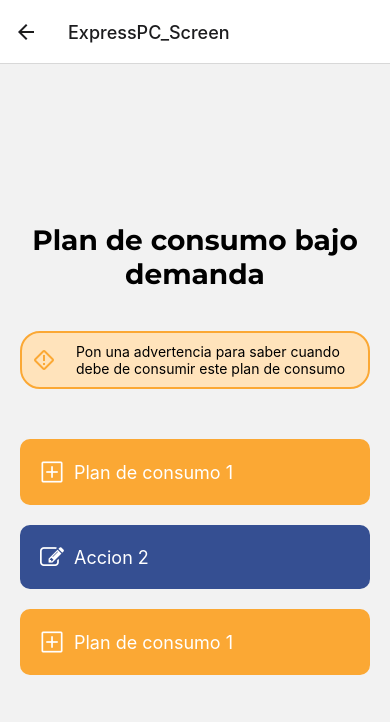
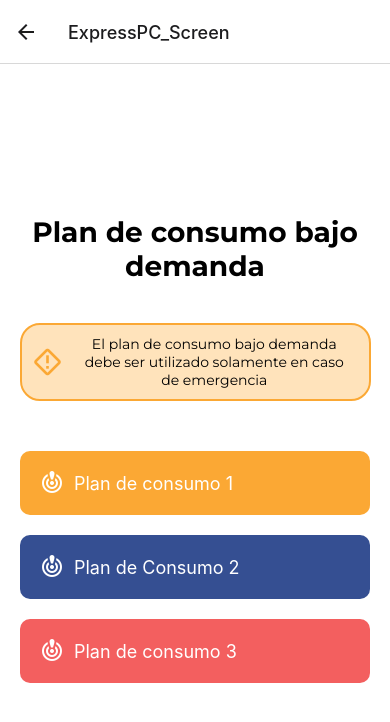
Before and after one commit to AreMunoz/Dispensador-de-Pastillas-con-React, a React Native app: screen /ExpressPC_Screen in a window 390 px wide. Shown: the top 722 px of the page. Built offline with nearby package versions, Linux system fonts and the light colour scheme.

Commit message:
pantalla plan de consumo bajo demanda

```diff
--- a/Navigation.tsx
+++ b/Navigation.tsx
@@ -13,6 +13,7 @@ import ModificarPC_Screen from './screens/ModificarPC_Screen';
 import EliminarPC_Screen from './screens/EliminarPC_Screen';
 import BottomTab from './screens/BottomTab';
 import ExpressPC_Screen from './screens/ExpressPC_Screen';
+import DispensarPC_BajoDemanda from './screens/DispensarPC_BajoDemanda';
 const Stack = createStackNavigator<RootStackParamList>();
 
 const Navigation = () => {
@@ -29,6 +30,7 @@ const Navigation = () => {
         <Stack.Screen name="SignInScreen" component={SignInScreen} />
         <Stack.Screen name="ModificarPC_Screen" component={ModificarPC_Screen} />
         <Stack.Screen name="ExpressPC_Screen" component={ExpressPC_Screen} />
+        <Stack.Screen name="DispensarPC_BajoDemanda" component={DispensarPC_BajoDemanda}/>
 
       </Stack.Navigator>
 
--- a/routes.d.ts
+++ b/routes.d.ts
@@ -12,6 +12,7 @@ export type RootStackParamList = {
     VincularDispScreen: undefined;
     ModificarPC_Screen: undefined;
     ExpressPC_Screen: undefined;
+    DispensarPC_BajoDemanda: undefined;
 
 };
 
--- a/screens/ConsultarPC_Screen.tsx
+++ b/screens/ConsultarPC_Screen.tsx
@@ -62,7 +62,7 @@ const ConsultarPC_Screen = ({ navigation }: ConsultarPCScreenProps) => {
     // Usando Axios
     axios
       .get<GetConsultarPlanDeConsumoResponse[]>(
-        "http://localhost:8080/api/planesDeConsumo"
+        "http://localhost:8080/planesDeConsumo/"
       )
       .then((response) => {
         setData(response.data);
@@ -122,7 +122,7 @@ const ConsultarPC_Screen = ({ navigation }: ConsultarPCScreenProps) => {
         </Picker>
       </View>
 
-      <TouchableOpacity style={[styles.formatoButton, styles.buttonConsultar ]}>
+      <TouchableOpacity style={[styles.formatoButton, styles.buttonConsultar]}>
         <FontAwesome5 name="eye" size={28} color={"white"} />
         <Text style={styles.buttonText}>Consultar</Text>
       </TouchableOpacity>
@@ -138,21 +138,20 @@ const ConsultarPC_Screen = ({ navigation }: ConsultarPCScreenProps) => {
         <View style={[styles.info]}>
           <Text style={[styles.Subtitle]}>Nombre del medicamento:</Text>
           <Text style={[styles.respuestaCard, styles.respuestaText]}>
-            medicamento X {selected?.nombreDeMedicamento}
+            {selected?.nombreDeMedicamento}
           </Text>
         </View>
         <View style={styles.box}>
           <View style={[styles.column, { flex: 1 }]}>
             <Text style={[styles.Subtitle]}>Frecuencia:</Text>
             <Text style={[styles.respuestaCard, styles.respuestaText]}>
-              {selected?.frecuencia} 24 horas
+              {selected?.frecuencia}
             </Text>
           </View>
           <View style={[styles.column, { flex: 1 }]}>
             <Text style={[styles.Subtitle]}>Dosis:</Text>
             <Text style={[styles.respuestaCard, styles.respuestaText]}>
-              {" "}
-              1 al día {selected?.dosis}
+              {selected?.dosis}
             </Text>
           </View>
         </View>
@@ -161,15 +160,13 @@ const ConsultarPC_Screen = ({ navigation }: ConsultarPCScreenProps) => {
           <View style={[styles.column, { flex: 1 }]}>
             <Text style={[styles.Subtitle]}>Fecha de Inicio:</Text>
             <Text style={[styles.respuestaCard, styles.respuestaText]}>
-              {" "}
-              14/14/2024{selected?.fechaDeInicio}
+              {selected?.fechaDeInicio}
             </Text>
           </View>
           <View style={[styles.column, { flex: 1 }]}>
             <Text style={[styles.Subtitle]}>Fecha de Fin:</Text>
             <Text style={[styles.respuestaCard, styles.respuestaText]}>
-              {" "}
-              30/30/2030{selected?.fechaDeFin}
+              {selected?.fechaDeFin}
             </Text>
           </View>
         </View>
@@ -183,7 +180,7 @@ const ConsultarPC_Screen = ({ navigation }: ConsultarPCScreenProps) => {
             <Text style={styles.buttonText}>Modificar</Text>
           </TouchableOpacity>
           <TouchableOpacity
-            style={[styles.styleButton, { backgroundColor: "#FF0000" }]}
+            style={[styles.styleButton, { backgroundColor: "#E72929" }]}
             onPress={() => navigation.navigate("EliminarPC_Screen" as never)}
           >
             <FontAwesome5 name="trash" size={20} color={"white"} />
@@ -314,7 +311,6 @@ const styles = StyleSheet.create({
     borderRadius: 8,
     overflow: "hidden",
   },
-
 });
 
 export default ConsultarPC_Screen;
--- /dev/null
+++ b/screens/DispensarPC_BajoDemanda.tsx
@@ -0,0 +1,45 @@
+import { StackScreenProps } from "@react-navigation/stack";
+import React from "react";
+import { View, Text, StyleSheet, TouchableWithoutFeedback } from "react-native";
+import { Picker } from "@react-native-picker/picker";
+import { RootStackParamList } from "../routes";
+import { Feather } from "@expo/vector-icons";
+import colors from "./src/colors";
+import { CustomButton } from "./components/CustomButton";
+
+type DispensarBajoDemandaProps = StackScreenProps<
+  RootStackParamList,
+  "DispensarPC_BajoDemanda"
+>;
+
+const DispensarPC_BajoDemanda = ({ navigation }: DispensarBajoDemandaProps) => {
+  return (
+    <View style={styles.container}>
+      <View>
+        <Text style={styles.title}>Plan de consumo bajo demanda</Text>
+      </View>
+      <View>
+        <Text style={styles.Subtitle}>Escriba a continuación la razón</Text>
+      </View>
+    </View>
+  );
+};
+
+const styles = StyleSheet.create({
+  container: {
+    flex: 1,
+    justifyContent: "center",
+    alignItems: "center",
+    backgroundColor: colors.BG.light,
+  },
+  title: {
+    fontFamily: "Montserrat-Bold",
+    fontSize: 19,
+  },
+  Subtitle: {
+    fontFamily: "Montserrat-Regular",
+    fontSize: 16,
+  },
+});
+
+export default DispensarPC_BajoDemanda;
--- a/screens/ExpressPC_Screen.tsx
+++ b/screens/ExpressPC_Screen.tsx
@@ -7,6 +7,7 @@ import {
   AntDesign,
   FontAwesome,
   MaterialCommunityIcons,
+  MaterialIcons,
 } from "@expo/vector-icons";
 import colors from "./src/colors";
 
@@ -20,7 +21,6 @@ const ExpressPC = ({ navigation, route }: ExpressPC_Props) => {
   const handleAction = (action: string) => {
     if (action === "crear") {
       // Realizar la lógica para crear un plan de consumo
-      navigation.navigate("FormScreenCrearPM");
     } else if (action === "modificar") {
       // Realizar la lógica para modificar un plan de consumo
       navigation.navigate("ModificarPC_Screen");
@@ -48,39 +48,41 @@ const ExpressPC = ({ navigation, route }: ExpressPC_Props) => {
       <View style={styles.alert}>
         <MaterialCommunityIcons
           name="alert-rhombus-outline"
-          size={24}
+          size={32}
           color="#fba834"
         />
-        <Text>
-          Pon una advertencia para saber cuando debe de consumir este plan de
-          consumo
-        </Text>
+        <View style={{ width: "80%" }}>
+          <Text style={styles.textFormat}>
+            El plan de consumo bajo demanda debe ser utilizado solamente en caso
+            de emergencia
+          </Text>
+        </View>
       </View>
       <View style={styles.buttonContainer}>
-
-
         <TouchableOpacity
           style={[styles.buttonManual, styles.color1Button]}
-          onPress={() => handleAction("crear")}
+          onPress={() => navigation.navigate("DispensarPC_BajoDemanda" as never)}
         >
-          <AntDesign name="plussquareo" size={24} color="white" />
+          <MaterialIcons name="crisis-alert" size={24} color="white" />
           <Text style={styles.buttonText}>Plan de consumo 1</Text>
         </TouchableOpacity>
 
         <TouchableOpacity
           style={[styles.buttonManual, styles.color2Button]}
-          onPress={() => handleAction("modificar")}
+          onPress={() => navigation.navigate("DispensarPC_BajoDemanda" as never)}
         >
-          <FontAwesome name="edit" size={24} color="white" />
-          <Text style={styles.buttonText}>Accion 2</Text>
+          <MaterialIcons name="crisis-alert" size={24} color="white" />
+          <Text style={styles.buttonText}>Plan de Consumo 2</Text>
         </TouchableOpacity>
 
         <TouchableOpacity
-          style={[styles.buttonManual, styles.color1Button]}
-          onPress={() => handleAction("crear")}
+          style={[styles.buttonManual, styles.color4Button]}
+          onPress={() =>
+            navigation.navigate("DispensarPC_BajoDemanda" as never)
+          }
         >
-          <AntDesign name="plussquareo" size={24} color="white" />
-          <Text style={styles.buttonText}>Plan de consumo 1</Text>
+          <MaterialIcons name="crisis-alert" size={24} color="white" />
+          <Text style={styles.buttonText}>Plan de consumo 3</Text>
         </TouchableOpacity>
       </View>
     </View>
@@ -92,13 +94,18 @@ const styles = StyleSheet.create({
     flex: 1,
     justifyContent: "center",
     alignItems: "center",
+    backgroundColor: colors.BG.light,
   },
   title: {
     fontFamily: "Montserrat-Bold",
     fontSize: 28,
     marginBottom: 20,
-    textAlign: 'center',
-
+    textAlign: "center",
+  },
+  textFormat: {
+    fontFamily: "Montserrat-Regular",
+    fontSize: 14,
+    textAlign: "center",
   },
   buttonContainer: {
     marginTop: 20,
@@ -140,7 +147,7 @@ const styles = StyleSheet.create({
     borderRadius: 20,
     padding: 10,
     margin: 20,
-    width: 'auto',
+    width: "90%",
     gap: 20,
     flexDirection: "row",
     alignItems: "center",
--- a/screens/tabs/PlanDeConsumoTab.tsx
+++ b/screens/tabs/PlanDeConsumoTab.tsx
@@ -45,7 +45,7 @@ const PlanDeConsumoTabScreen = ({ onPress }: PCSectionProps) => {
         </TouchableOpacity>
 
         <TouchableOpacity
-          style={[styles.buttonManual, styles.color3Button]}
+          style={[styles.buttonManual, styles.color5Button]}
           onPress={() => navigation.navigate("ConsultarPC_Screen" as never)}
         >
           <FontAwesome5 name="eye" size={24} color="white" />
@@ -54,11 +54,11 @@ const PlanDeConsumoTabScreen = ({ onPress }: PCSectionProps) => {
 
 
         <TouchableOpacity
-          style={[styles.buttonManual, styles.color5Button]}
+          style={[styles.buttonManual, styles.color3Button]}
           onPress={() => navigation.navigate("ExpressPC_Screen" as never)}
         >
           <MaterialIcons name="autorenew" size={24} color="white" />
-          <Text style={styles.buttonText}>Plan de consumo expres </Text>
+          <Text style={styles.buttonText}>Plan de consumo bajo demanda </Text>
         </TouchableOpacity>
       </View>
     </View>
```
